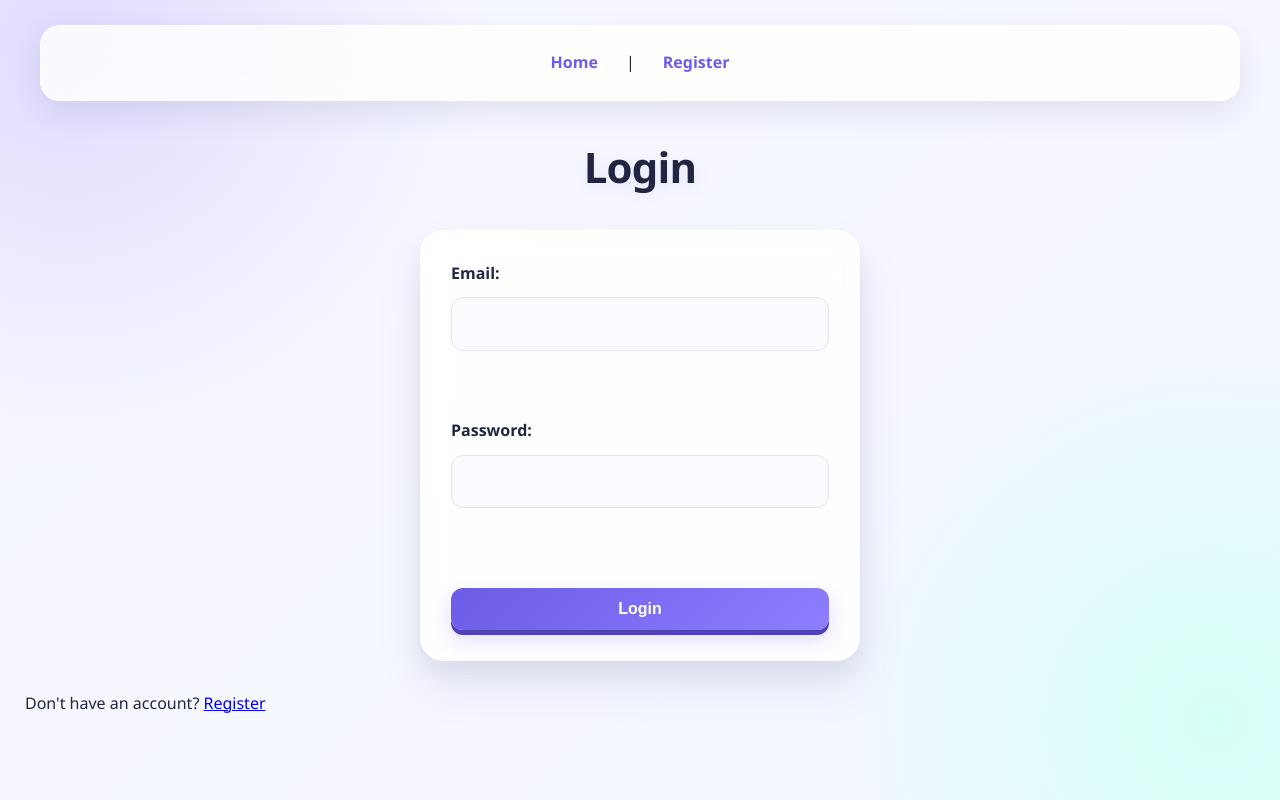
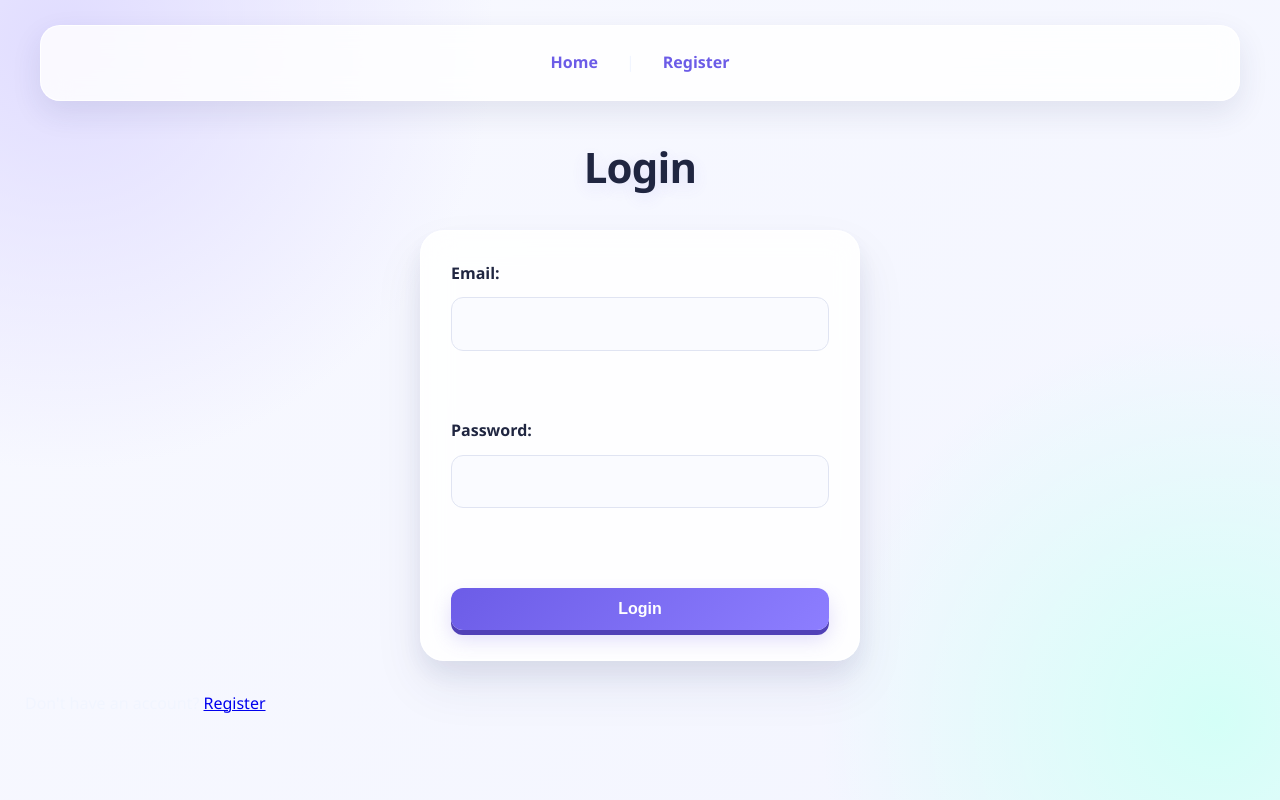
Before and after one commit to kanishkakannan937-sketch/-Simple-E-Commerce-Store, a plain HTML site: page login.html in a window 1280 px wide. Drawn offline with Linux system fonts and the light colour scheme.

Commit message:
Update style.css

```diff
--- a/css/style.css
+++ b/css/style.css
@@ -23,7 +23,7 @@ body {
     margin: 0;
     padding: 25px;
     font-family: "Segoe UI", Arial, sans-serif;
-    color: var(--text);
+    color:#f1f5ff;
     line-height: 1.6;
     background:
         radial-gradient(circle at 5% 5%, #e0dcff 0, transparent 30%),
```
